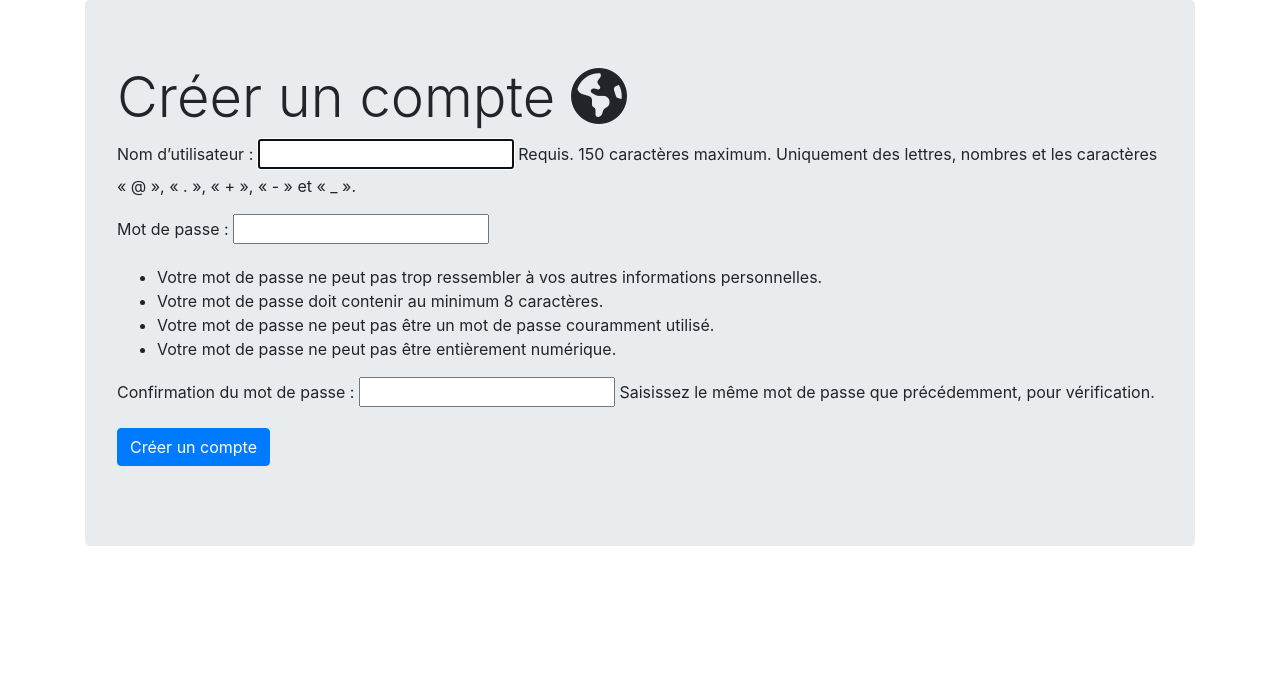
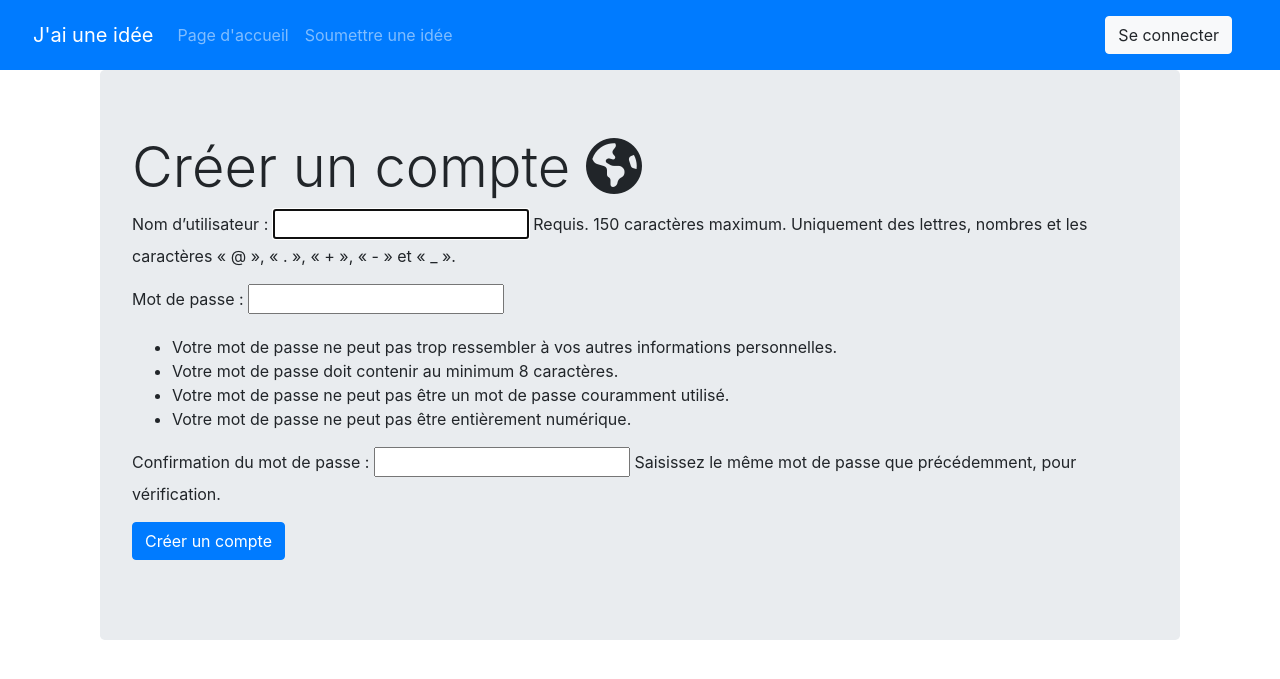
Before and after one commit to SDAChess/jaiuneidee, a Django app: page /signup/ in a window 1280 px wide. Shown: the top 679 px of the page. Run offline with Django 4.2, Linux system fonts and the light colour scheme; some libraries are stand-ins or nearby versions.

Commit message:
crawler: finished navbar

```diff
--- a/src/ideacrawler/templates/ideacrawler/crawler.html
+++ b/src/ideacrawler/templates/ideacrawler/crawler.html
@@ -8,7 +8,7 @@
 
 {% for idea in ideas %}
 
-<div class="w-50 card">
+<div class="card">
     <div class="card-body">
         <h2>{{idea.title}}</h2>
         <p>{{idea.description}}</p>
--- a/src/templates/base.html
+++ b/src/templates/base.html
@@ -8,6 +8,30 @@
     <title>{% block title %}{% endblock %}</title>
 </head>
 <body>
-    {% block content %}{% endblock %}
+    <nav class="px-5 navbar navbar-expand-lg navbar-dark bg-primary  justify-content-between">
+    <div class="row">
+        <a class="navbar-brand" href="/">J'ai une idée</a>
+        <ul class="navbar-nav">
+
+                <a class="nav-link" href="/">Page d'accueil</a>
+            </li>
+            <li class="nav-item">
+                <a class="nav-link" href="/submit">Soumettre une idée</a>
+            </li>
+        </ul>
+    </div>
+    <form class="form-inline my-2 my-lg-0">
+        <button class="btn btn-light my-2" href="/account/signin">
+            {% if user.is_authenticated %}
+                {{user.username}}
+            {% else %}
+                Se connecter
+            {% endif %}
+        </button>
+    </form>
+    </nav>
+    <div class="container">
+        {% block content %}{% endblock %}
+    </div>
 </body>
 </html>
```
